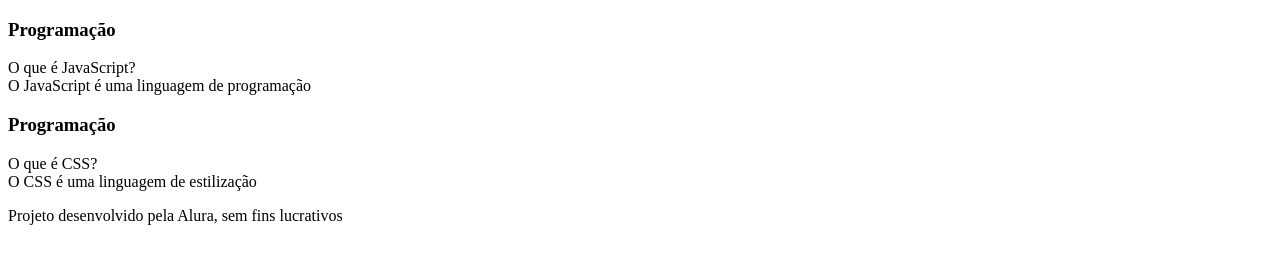
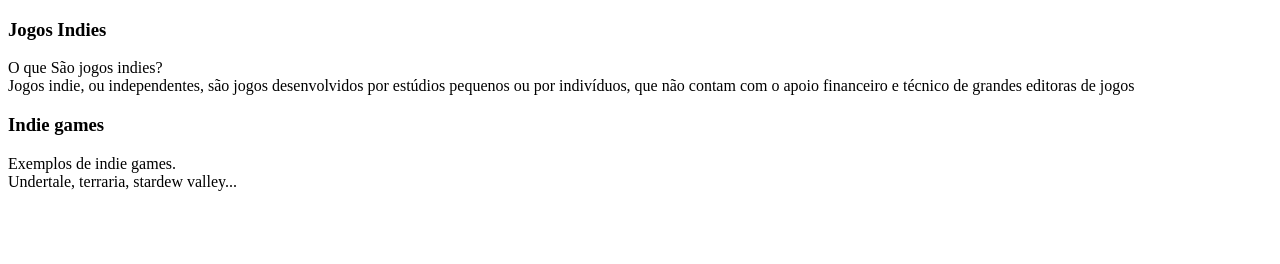
Before and after one commit to Rafinhax0914/Flashcard_Indie, a plain HTML site: page index.html in a window 1280 px wide. Drawn offline with Linux system fonts and the light colour scheme.

Commit message:
Update index.html
inicio

```diff
--- a/index.html
+++ b/index.html
@@ -10,30 +10,30 @@
         <section id="container">
             <article class="cartao">
                 <div class="cartao__conteudo">
-                    <h3>Programação</h3>
+                    <h3>Jogos Indies</h3>
                     <div class="cartao__conteudo__pergunta">
-                        O que é JavaScript?
+                        O que São jogos indies?
                     </div>
                     <div class="cartao__conteudo__resposta">
-                        O JavaScript é uma linguagem de programação
+                        Jogos indie, ou independentes, são jogos desenvolvidos por estúdios pequenos ou por indivíduos, que não contam com o apoio financeiro e técnico de grandes editoras de jogos
                     </div>
                 </div>
             </article>
             <article class="cartao">
                 <div class="cartao__conteudo">
-                    <h3>Programação</h3>
+                    <h3>Indie games
+                    </h3>
                     <div class="cartao__conteudo__pergunta">
-                        O que é CSS?
+                        Exemplos de indie games.
                     </div>
                     <div class="cartao__conteudo__resposta">
-                        O CSS é uma linguagem de estilização
+                        Undertale, terraria, stardew valley...
                     </div>
                 </div>
             </article>
         </section>
     </main>
-    <footer>
-        <p>Projeto desenvolvido pela Alura, sem fins lucrativos</p>
+</footer>
     </footer>
 </body>
 </html>
```
